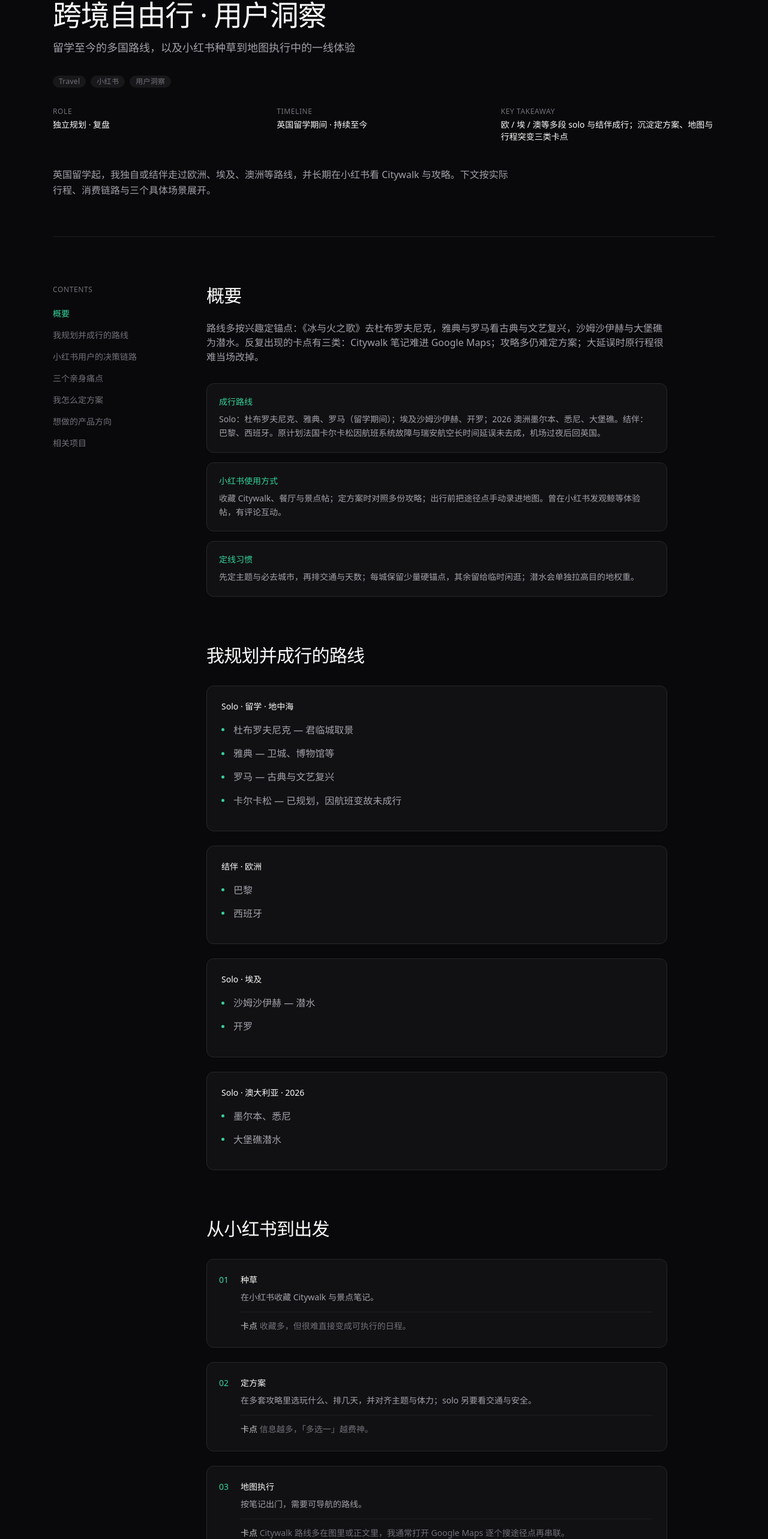
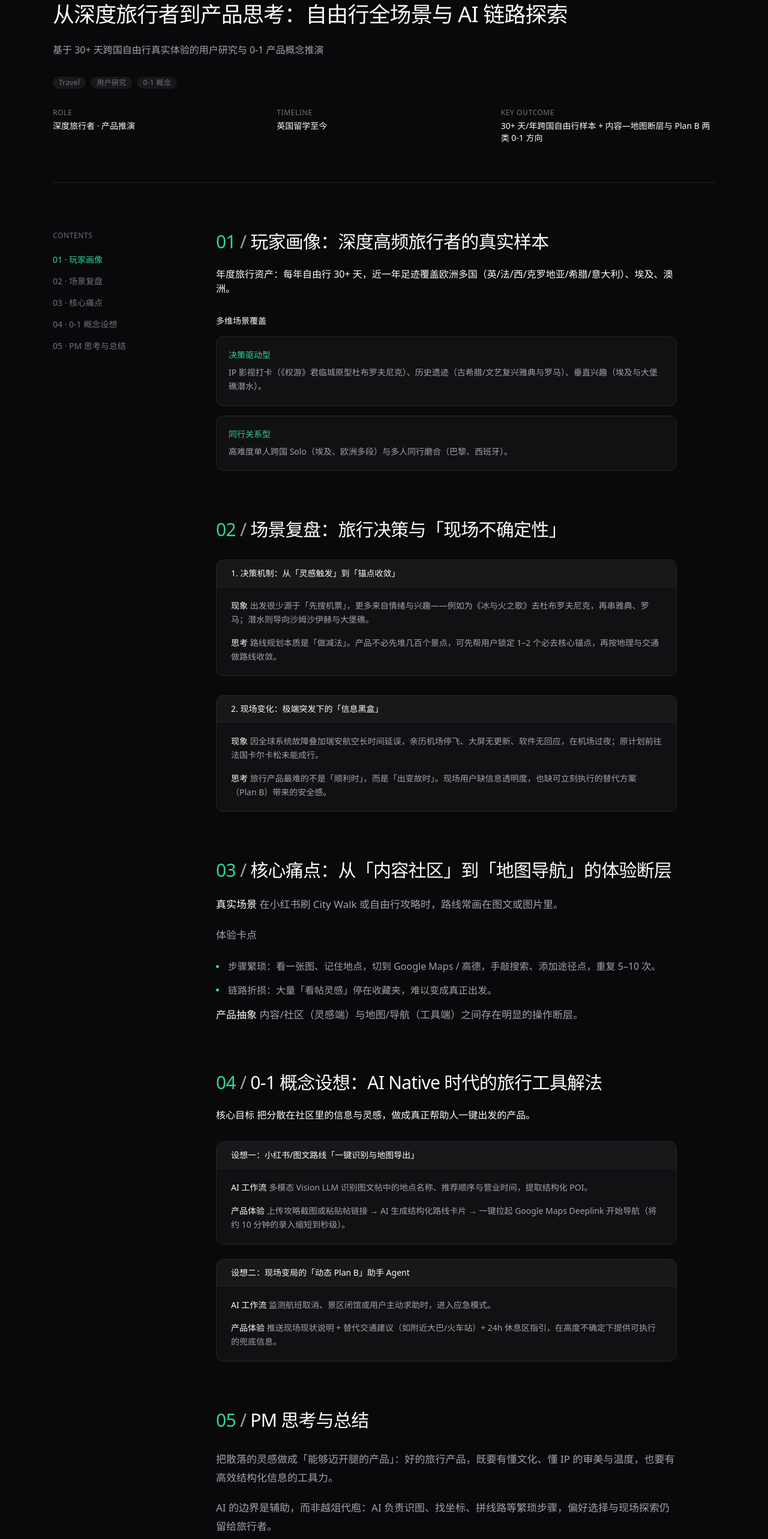
Before and after one commit to el23xg2/food, a Next.js app: page /cases/europe-travel in a window 1280 px wide. Shown: the part 199-2765 px from the top of the page at 60% size. Built offline with nearby package versions, Linux system fonts and the light colour scheme.

Commit message:
feat: travel case five-part structure with AI concept section

```diff
--- a/components/cases/TravelCaseStudyContent.tsx
+++ b/components/cases/TravelCaseStudyContent.tsx
@@ -8,7 +8,20 @@ import { Tag } from "@/components/ui/Tag";
 import { formatCaseNumber } from "@/lib/cases";
 
 interface TravelCaseStudyContentProps {
-  caseStudy: CaseStudy & { layout: "travel"; travelProfile: NonNullable<CaseStudy["travelProfile"]> };
+  caseStudy: CaseStudy & {
+    layout: "travel";
+    travelProfile: NonNullable<CaseStudy["travelProfile"]>;
+  };
+}
+
+function SectionHeading({ index, title }: { index: string; title: string }) {
+  return (
+    <h2 className="text-2xl font-medium tracking-tight text-foreground md:text-3xl">
+      <span className="font-mono text-accent">{index}</span>
+      <span className="text-muted"> / </span>
+      {title}
+    </h2>
+  );
 }
 
 export function TravelCaseStudyContent({ caseStudy }: TravelCaseStudyContentProps) {
@@ -44,13 +57,13 @@ export function TravelCaseStudyContent({ caseStudy }: TravelCaseStudyContentProp
       <FadeIn>
         <div className="mb-20 border-b border-border-subtle pb-16">
           <span className="font-mono text-sm text-accent">
-            CASE STUDY {formatCaseNumber(caseStudy.number)} · TRAVEL
+            CASE #{formatCaseNumber(caseStudy.number)} · TRAVEL
           </span>
-          <h1 className="mt-4 text-3xl font-medium tracking-tight text-foreground md:text-5xl">
+          <h1 className="mt-4 text-3xl font-medium tracking-tight text-foreground md:text-4xl md:leading-tight">
             {caseStudy.title}
           </h1>
-          <p className="mt-4 max-w-2xl text-lg leading-relaxed text-muted">
-            {caseStudy.subtitle}
+          <p className="mt-6 max-w-3xl text-base leading-relaxed text-muted">
+            {profile.caseAttribute}
           </p>
 
           <div className="mt-8 flex flex-wrap gap-2">
@@ -69,19 +82,15 @@ export function TravelCaseStudyContent({ caseStudy }: TravelCaseStudyContentProp
               <p className="mt-1 text-sm text-foreground">{caseStudy.timeline}</p>
             </div>
             <div>
-              <p className="text-xs uppercase tracking-wider text-subtle">Key takeaway</p>
+              <p className="text-xs uppercase tracking-wider text-subtle">Key outcome</p>
               <p className="mt-1 text-sm text-foreground">{caseStudy.keyOutcome}</p>
             </div>
           </div>
-
-          <p className="mt-10 max-w-3xl text-base leading-relaxed text-muted">
-            {caseStudy.overview}
-          </p>
         </div>
       </FadeIn>
 
       <div className="flex gap-16">
-        <aside className="hidden w-48 shrink-0 lg:block">
+        <aside className="hidden w-52 shrink-0 lg:block">
           <nav className="sticky top-24">
             <p className="mb-4 text-xs uppercase tracking-wider text-subtle">Contents</p>
             <ul className="space-y-1">
@@ -104,97 +113,50 @@ export function TravelCaseStudyContent({ caseStudy }: TravelCaseStudyContentProp
         </aside>
 
         <div className="min-w-0 flex-1 max-w-3xl space-y-20">
-          <section id="hook" className="scroll-mt-24">
+          <section id="profile" className="scroll-mt-24">
             <FadeIn>
-              <h2 className="text-2xl font-medium tracking-tight text-foreground md:text-3xl">
-                概要
-              </h2>
-              <p className="prose-case mt-6 text-muted">{profile.readerHook}</p>
-              <ul className="mt-8 space-y-4">
-                {profile.traitsForRole.map((t) => (
+              <SectionHeading index="01" title="玩家画像：深度高频旅行者的真实样本" />
+              <p className="prose-case mt-6">
+                <span className="font-medium text-foreground">年度旅行资产：</span>
+                {profile.playerProfile.annualAssets}
+              </p>
+              <p className="mt-8 text-sm font-medium text-foreground">多维场景覆盖</p>
+              <ul className="mt-4 space-y-4">
+                {profile.playerProfile.scenarios.map((s) => (
                   <li
-                    key={t.label}
+                    key={s.label}
                     className="rounded-xl border border-border bg-surface p-5"
                   >
-                    <p className="text-sm font-medium text-accent">{t.label}</p>
-                    <p className="mt-2 text-sm leading-relaxed text-muted">{t.detail}</p>
+                    <p className="text-sm font-medium text-accent">{s.label}</p>
+                    <p className="mt-2 text-sm leading-relaxed text-muted">{s.detail}</p>
                   </li>
                 ))}
               </ul>
             </FadeIn>
           </section>
 
-          <section id="routes" className="scroll-mt-24">
+          <section id="scenes" className="scroll-mt-24">
             <FadeIn>
-              <h2 className="text-2xl font-medium tracking-tight text-foreground md:text-3xl">
-                我规划并成行的路线
-              </h2>
-              <div className="mt-8 space-y-6">
-                {profile.routes.map((block) => (
-                  <div
-                    key={block.group}
-                    className="rounded-xl border border-border bg-surface p-6"
-                  >
-                    <h3 className="text-sm font-medium text-foreground">{block.group}</h3>
-                    <ul className="prose-case mt-4">
-                      {block.items.map((item) => (
-                        <li key={item}>{item}</li>
-                      ))}
-                    </ul>
-                  </div>
-                ))}
-              </div>
-            </FadeIn>
-          </section>
-
-          <section id="journey" className="scroll-mt-24">
-            <FadeIn>
-              <h2 className="text-2xl font-medium tracking-tight text-foreground md:text-3xl">
-                从小红书到出发
-              </h2>
-              <ol className="mt-8 space-y-6">
-                {profile.journey.map((step, i) => (
-                  <li
-                    key={step.stage}
-                    className="relative rounded-xl border border-border bg-surface p-6 pl-14"
-                  >
-                    <span className="absolute left-5 top-6 font-mono text-sm text-accent">
-                      {String(i + 1).padStart(2, "0")}
-                    </span>
-                    <h3 className="text-sm font-medium text-foreground">{step.stage}</h3>
-                    <p className="mt-2 text-sm leading-relaxed text-muted">{step.body}</p>
-                    <p className="mt-3 border-t border-border-subtle pt-3 text-sm leading-relaxed text-subtle">
-                      <span className="text-foreground/80">卡点 </span>
-                      {step.friction}
-                    </p>
-                  </li>
-                ))}
-              </ol>
-            </FadeIn>
-          </section>
-
-          <section id="frictions" className="scroll-mt-24">
-            <FadeIn>
-              <h2 className="text-2xl font-medium tracking-tight text-foreground md:text-3xl">
-                三个具体场景
-              </h2>
-              <div className="mt-8 space-y-6">
-                {profile.frictions.map((f) => (
+              <SectionHeading index="02" title="场景复盘：旅行决策与「现场不确定性」" />
+              <div className="mt-8 space-y-8">
+                {profile.sceneReview.map((item, i) => (
                   <article
-                    key={f.title}
+                    key={item.title}
                     className="rounded-xl border border-border bg-surface overflow-hidden"
                   >
                     <div className="border-b border-border-subtle bg-surface-elevated px-6 py-3">
-                      <h3 className="text-sm font-medium text-foreground">{f.title}</h3>
+                      <h3 className="text-sm font-medium text-foreground">
+                        {i + 1}. {item.title}
+                      </h3>
                     </div>
                     <div className="space-y-4 px-6 py-5 text-sm leading-relaxed">
                       <p className="text-muted">
-                        <span className="font-medium text-foreground/90">场景 </span>
-                        {f.scene}
+                        <span className="font-medium text-foreground">现象 </span>
+                        {item.phenomenon}
                       </p>
                       <p className="text-muted">
-                        <span className="font-medium text-foreground/90">方向 </span>
-                        {f.productInsight}
+                        <span className="font-medium text-foreground">思考 </span>
+                        {item.thinking}
                       </p>
                     </div>
                   </article>
@@ -203,38 +165,68 @@ export function TravelCaseStudyContent({ caseStudy }: TravelCaseStudyContentProp
             </FadeIn>
           </section>
 
-          <section id="method" className="scroll-mt-24">
+          <section id="pain" className="scroll-mt-24">
             <FadeIn>
-              <h2 className="text-2xl font-medium tracking-tight text-foreground md:text-3xl">
-                我怎么定方案
-              </h2>
-              <ul className="prose-case mt-8">
-                {profile.planningMethod.map((m) => (
-                  <li key={m}>{m}</li>
-                ))}
-              </ul>
+              <SectionHeading index="03" title="核心痛点：从「内容社区」到「地图导航」的体验断层" />
+              <div className="prose-case mt-6 space-y-4">
+                <p>
+                  <span className="font-medium text-foreground">真实场景 </span>
+                  {profile.corePain.scene}
+                </p>
+                <p className="font-medium text-foreground">体验卡点</p>
+                <ul>
+                  {profile.corePain.painPoints.map((p) => (
+                    <li key={p}>{p}</li>
+                  ))}
+                </ul>
+                <p>
+                  <span className="font-medium text-foreground">产品抽象 </span>
+                  {profile.corePain.abstraction}
+                </p>
+              </div>
             </FadeIn>
           </section>
 
-          <section id="bets" className="scroll-mt-24">
+          <section id="concepts" className="scroll-mt-24">
             <FadeIn>
-              <h2 className="text-2xl font-medium tracking-tight text-foreground md:text-3xl">
-                想做的产品方向
-              </h2>
-              <ul className="prose-case mt-8">
-                {profile.productBets.map((b) => (
-                  <li key={b}>{b}</li>
+              <SectionHeading index="04" title="0-1 概念设想：AI Native 时代的旅行工具解法" />
+              <p className="prose-case mt-6">
+                <span className="font-medium text-foreground">核心目标 </span>
+                {profile.concepts.goal}
+              </p>
+              <div className="mt-8 space-y-6">
+                {profile.concepts.ideas.map((idea) => (
+                  <article
+                    key={idea.title}
+                    className="rounded-xl border border-border bg-surface overflow-hidden"
+                  >
+                    <div className="border-b border-border-subtle bg-surface-elevated px-6 py-3">
+                      <h3 className="text-sm font-medium text-foreground">{idea.title}</h3>
+                    </div>
+                    <div className="space-y-4 px-6 py-5 text-sm leading-relaxed">
+                      <p className="text-muted">
+                        <span className="font-medium text-foreground">AI 工作流 </span>
+                        {idea.aiWorkflow}
+                      </p>
+                      <p className="text-muted">
+                        <span className="font-medium text-foreground">产品体验 </span>
+                        {idea.productExperience}
+                      </p>
+                    </div>
+                  </article>
                 ))}
-              </ul>
+              </div>
             </FadeIn>
           </section>
 
-          <section id="fit" className="scroll-mt-24">
+          <section id="summary" className="scroll-mt-24">
             <FadeIn>
-              <h2 className="text-2xl font-medium tracking-tight text-foreground md:text-3xl">
-                相关项目
-              </h2>
-              <p className="prose-case mt-6 text-muted">{profile.roleFit}</p>
+              <SectionHeading index="05" title="PM 思考与总结" />
+              <div className="prose-case mt-8 space-y-4">
+                {profile.pmSummary.map((p) => (
+                  <p key={p}>{p}</p>
+                ))}
+              </div>
             </FadeIn>
           </section>
         </div>
--- a/content/cases/europe-travel.ts
+++ b/content/cases/europe-travel.ts
@@ -4,120 +4,86 @@ const europeTravel: CaseStudy = {
   slug: "europe-travel",
   number: 2,
   layout: "travel",
-  title: "跨境自由行 · 用户洞察",
-  subtitle: "留学至今的多国路线，以及小红书种草到地图执行中的一线体验",
-  tags: ["Travel", "小红书", "用户洞察"],
+  title: "从深度旅行者到产品思考：自由行全场景与 AI 链路探索",
+  subtitle:
+    "基于 30+ 天跨国自由行真实体验的用户研究与 0-1 产品概念推演",
+  tags: ["Travel", "用户研究", "0-1 概念"],
   featured: true,
-  readTime: "6 min",
-  status: "Travel",
-  role: "独立规划 · 复盘",
-  timeline: "英国留学期间 · 持续至今",
-  keyOutcome: "欧 / 埃 / 澳等多段 solo 与结伴成行；沉淀定方案、地图与行程突变三类卡点",
+  readTime: "8 min",
+  status: "Case #02",
+  role: "深度旅行者 · 产品推演",
+  timeline: "英国留学至今",
+  keyOutcome: "30+ 天/年跨国自由行样本 + 内容—地图断层与 Plan B 两类 0-1 方向",
   overview:
-    "英国留学起，我独自或结伴走过欧洲、埃及、澳洲等路线，并长期在小红书看 Citywalk 与攻略。下文按实际行程、消费链路与三个具体场景展开。",
+    "基于 30+ 天跨国自由行真实体验的用户研究与 0-1 产品概念推演",
   travelProfile: {
-    readerHook:
-      "路线多按兴趣定锚点：《冰与火之歌》去杜布罗夫尼克，雅典与罗马看古典与文艺复兴，沙姆沙伊赫与大堡礁为潜水。反复出现的卡点有三类：Citywalk 笔记难进 Google Maps；攻略多仍难定方案；大延误时原行程很难当场改掉。",
-    traitsForRole: [
+    caseAttribute:
+      "基于 30+ 天跨国自由行真实体验的用户研究与 0-1 产品概念推演",
+    playerProfile: {
+      annualAssets:
+        "每年自由行 30+ 天，近一年足迹覆盖欧洲多国（英/法/西/克罗地亚/希腊/意大利）、埃及、澳洲。",
+      scenarios: [
         {
-        label: "成行路线",
+          label: "决策驱动型",
           detail:
-          "Solo：杜布罗夫尼克、雅典、罗马（留学期间）；埃及沙姆沙伊赫、开罗；2026 澳洲墨尔本、悉尼、大堡礁。结伴：巴黎、西班牙。原计划法国卡尔卡松因航班系统故障与瑞安航空长时间延误未去成，机场过夜后回英国。",
+            "IP 影视打卡（《权游》君临城原型杜布罗夫尼克）、历史遗迹（古希腊/文艺复兴雅典与罗马）、垂直兴趣（埃及与大堡礁潜水）。",
         },
         {
-        label: "小红书使用方式",
+          label: "同行关系型",
           detail:
-          "收藏 Citywalk、餐厅与景点帖；定方案时对照多份攻略；出行前把途径点手动录进地图。曾在小红书发观鲸等体验帖，有评论互动。",
+            "高难度单人跨国 Solo（埃及、欧洲多段）与多人同行磨合（巴黎、西班牙）。",
+        },
+      ],
+    },
+    sceneReview: [
+      {
+        title: "决策机制：从「灵感触发」到「锚点收敛」",
+        phenomenon:
+          "出发很少源于「先搜机票」，更多来自情绪与兴趣——例如为《冰与火之歌》去杜布罗夫尼克，再串雅典、罗马；潜水则导向沙姆沙伊赫与大堡礁。",
+        thinking:
+          "路线规划本质是「做减法」。产品不必先堆几百个景点，可先帮用户锁定 1–2 个必去核心锚点，再按地理与交通做路线收敛。",
       },
       {
-        label: "定线习惯",
-        detail:
-          "先定主题与必去城市，再排交通与天数；每城保留少量硬锚点，其余留给临时闲逛；潜水会单独拉高目的地权重。",
+        title: "现场变化：极端突发下的「信息黑盒」",
+        phenomenon:
+          "因全球系统故障叠加瑞安航空长时间延误，亲历机场停飞、大屏无更新、软件无回应，在机场过夜；原计划前往法国卡尔卡松未能成行。",
+        thinking:
+          "旅行产品最难的不是「顺利时」，而是「出变故时」。现场用户缺信息透明度，也缺可立刻执行的替代方案（Plan B）带来的安全感。",
       },
     ],
-    routes: [
+    corePain: {
+      scene:
+        "在小红书刷 City Walk 或自由行攻略时，路线常画在图文或图片里。",
+      painPoints: [
+        "步骤繁琐：看一张图、记住地点，切到 Google Maps / 高德，手敲搜索、添加途径点，重复 5–10 次。",
+        "链路折损：大量「看帖灵感」停在收藏夹，难以变成真正出发。",
+      ],
+      abstraction:
+        "内容/社区（灵感端）与地图/导航（工具端）之间存在明显的操作断层。",
+    },
+    concepts: {
+      goal: "把分散在社区里的信息与灵感，做成真正帮助人一键出发的产品。",
+      ideas: [
         {
-        group: "Solo · 留学 · 地中海",
-        items: [
-          "杜布罗夫尼克 — 君临城取景",
-          "雅典 — 卫城、博物馆等",
-          "罗马 — 古典与文艺复兴",
-          "卡尔卡松 — 已规划，因航班变故未成行",
+          title: "设想一：小红书/图文路线「一键识别与地图导出」",
+          aiWorkflow:
+            "多模态 Vision LLM 识别图文帖中的地点名称、推荐顺序与营业时间，提取结构化 POI。",
+          productExperience:
+            "上传攻略截图或粘贴帖链接 → AI 生成结构化路线卡片 → 一键拉起 Google Maps Deeplink 开始导航（将约 10 分钟的录入缩短到秒级）。",
+        },
+        {
+          title: "设想二：现场变局的「动态 Plan B」助手 Agent",
+          aiWorkflow:
+            "监测航班取消、景区闭馆或用户主动求助时，进入应急模式。",
+          productExperience:
+            "推送现场现状说明 + 替代交通建议（如附近大巴/火车站）+ 24h 休息区指引，在高度不确定下提供可执行的兜底信息。",
+        },
       ],
     },
-      {
-        group: "结伴 · 欧洲",
-        items: ["巴黎", "西班牙"],
-      },
-      {
-        group: "Solo · 埃及",
-        items: ["沙姆沙伊赫 — 潜水", "开罗"],
-      },
-      {
-        group: "Solo · 澳大利亚 · 2026",
-        items: ["墨尔本、悉尼", "大堡礁潜水"],
-      },
+    pmSummary: [
+      "把散落的灵感做成「能够迈开腿的产品」：好的旅行产品，既要有懂文化、懂 IP 的审美与温度，也要有高效结构化信息的工具力。",
+      "AI 的边界是辅助，而非越俎代庖：AI 负责识图、找坐标、拼线路等繁琐步骤，偏好选择与现场探索仍留给旅行者。",
     ],
-    journey: [
-      {
-        stage: "种草",
-        body: "在小红书收藏 Citywalk 与景点笔记。",
-        friction: "收藏多，但很难直接变成可执行的日程。",
-      },
-      {
-        stage: "定方案",
-        body: "在多套攻略里选玩什么、排几天，并对齐主题与体力；solo 另要看交通与安全。",
-        friction: "信息越多，「多选一」越费神。",
-      },
-      {
-        stage: "地图执行",
-        body: "按笔记出门，需要可导航的路线。",
-        friction:
-          "Citywalk 路线多在图里或正文里，我通常打开 Google Maps 逐个搜途径点再串联。",
-      },
-      {
-        stage: "行程突变",
-        body: "廉航与联程会遇到长时间延误或系统故障。",
-        friction:
-          "卡尔卡松段：机场一度不显示航班、过夜等待，原行程作废，只能改回英国。",
-      },
-    ],
-    frictions: [
-      {
-        title: "Citywalk 与 Google Maps 脱节",
-        scene:
-          "帖子里的路线画在图上或写在正文里，执行时要自己搜每个点、再串成能走的线。",
-        productInsight:
-          "笔记里的途径点能结构化，并一键导入或在地图 App 里沿路线导航。",
-      },
-      {
-        title: "攻略很多，仍难定方案",
-        scene:
-          "杜布罗夫尼克—雅典—罗马要在主题、体力、排队之间取舍；埃及、潜水线还要算衔接与可信度。",
-        productInsight:
-          "同城或同主题下给出少量可对比方案，标清时间与取舍。",
-      },
-      {
-        title: "卡尔卡松：延误后的改线",
-        scene:
-          "大范围航班系统故障（微软相关事件）叠加瑞安航空延误，机场信息一度缺失，过夜后未能去法国，直接回英国。",
-        productInsight:
-          "变故发生时：当前状态清楚可见，并能切换到可执行的备用路线。",
-      },
-    ],
-    planningMethod: [
-      "兴趣定锚点：《权游》→ 杜布罗夫尼克；古典 → 雅典/罗马；潜水 → 沙姆、大堡礁，再反推航班与天数",
-      "每城 2–3 个硬锚点，其余时间留给漫步和临时决定",
-      "廉航单独留缓冲；段行程不可行就砍掉，不硬凑（如卡尔卡松）",
-      "结伴行程先对齐友人偏好；solo 更按主题一条线走到底",
-    ],
-    productBets: [
-      "Citywalk / 笔记途径点 → 地图导入与沿线导航",
-      "定方案：少套数、多对比，帮用户在 2–3 个完整方案里做选择",
-      "航班级延误：状态更新 + 备用城市/路线建议",
-    ],
-    roleFit:
-      "0→1 产品定义与独立交付见本站 QuoteBox、追觅爬宠智能环境模块等 Case。",
   },
 };
 
--- a/types/case-study.ts
+++ b/types/case-study.ts
@@ -52,14 +52,30 @@ export interface CaseStudyAIWorkflow {
 }
 
 export interface TravelCaseProfile {
-  readerHook: string;
-  traitsForRole: { label: string; detail: string }[];
-  routes: { group: string; items: string[] }[];
-  journey: { stage: string; body: string; friction: string }[];
-  frictions: { title: string; scene: string; productInsight: string }[];
-  planningMethod: string[];
-  productBets: string[];
-  roleFit: string;
+  caseAttribute: string;
+  playerProfile: {
+    annualAssets: string;
+    scenarios: { label: string; detail: string }[];
+  };
+  sceneReview: {
+    title: string;
+    phenomenon: string;
+    thinking: string;
+  }[];
+  corePain: {
+    scene: string;
+    painPoints: string[];
+    abstraction: string;
+  };
+  concepts: {
+    goal: string;
+    ideas: {
+      title: string;
+      aiWorkflow: string;
+      productExperience: string;
+    }[];
+  };
+  pmSummary: string[];
 }
 
 export interface CaseStudy {
@@ -75,14 +91,12 @@ export interface CaseStudy {
   timeline: string;
   keyOutcome: string;
   overview: string;
-  /** Default: standard seven-act case. Travel role uses `travel` + `travelProfile`. */
   layout?: "standard" | "travel";
   travelProfile?: TravelCaseProfile;
   why?: CaseStudySection;
   problem?: CaseStudySection;
   opportunity?: CaseStudySection;
   solution?: CaseStudySection;
-  /** Omit for projects that did not use AI in delivery (section hidden on case page). */
   aiWorkflow?: CaseStudyAIWorkflow;
   outcome?: CaseStudySection;
   reflection?: CaseStudySection;
@@ -92,13 +106,11 @@ export interface CaseStudy {
 }
 
 export const TRAVEL_CASE_SECTIONS = [
-  { id: "hook", title: "概要" },
-  { id: "routes", title: "我规划并成行的路线" },
-  { id: "journey", title: "小红书用户的决策链路" },
-  { id: "frictions", title: "三个亲身痛点" },
-  { id: "method", title: "我怎么定方案" },
-  { id: "bets", title: "想做的产品方向" },
-  { id: "fit", title: "相关项目" },
+  { id: "profile", title: "01 · 玩家画像" },
+  { id: "scenes", title: "02 · 场景复盘" },
+  { id: "pain", title: "03 · 核心痛点" },
+  { id: "concepts", title: "04 · 0-1 概念设想" },
+  { id: "summary", title: "05 · PM 思考与总结" },
 ] as const;
 
 export const CASE_SECTIONS = [
```
Lines whose indentation alone changed are shown as unchanged.
